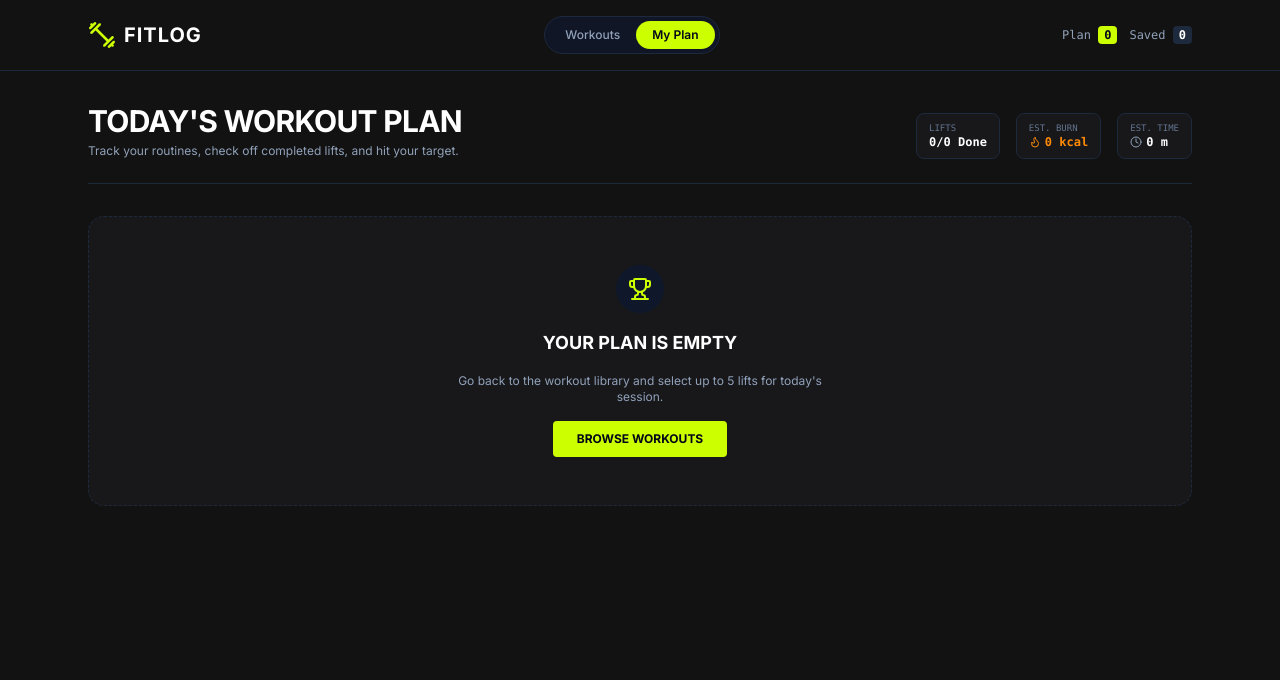
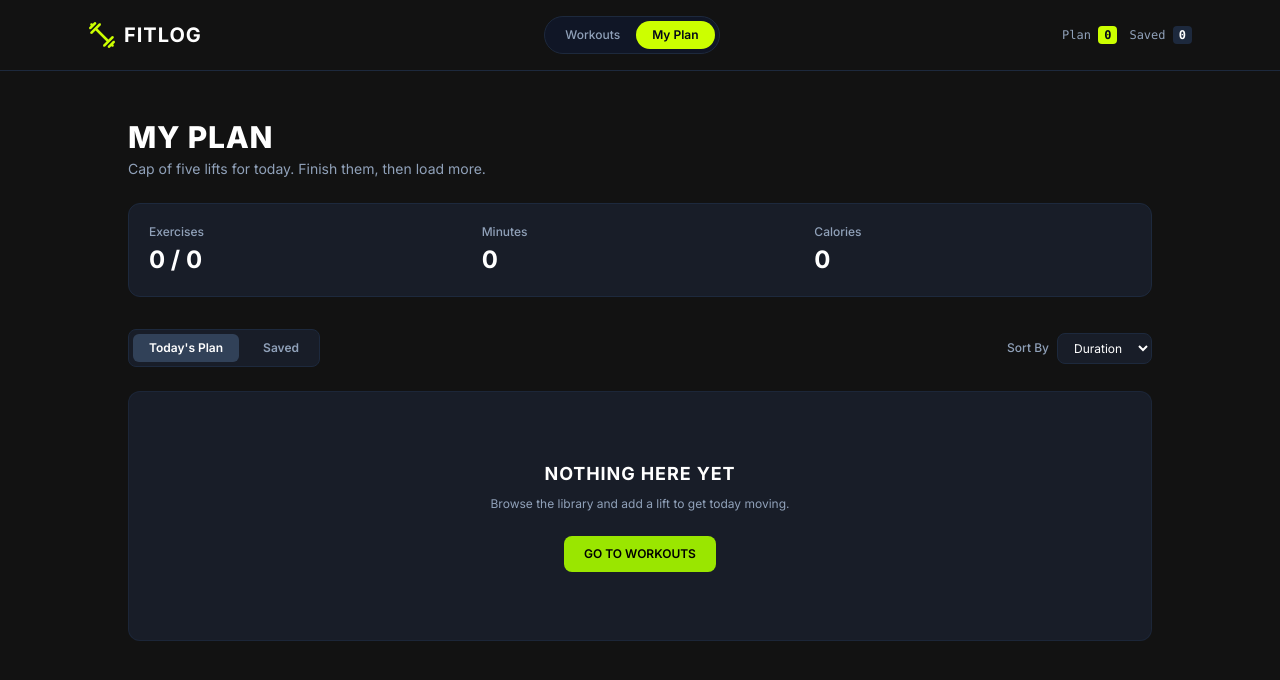
Before and after one commit to MuntasirNafis/my-ass-6, a Next.js app: page /my-plan in a window 1280 px wide. Shown: the top 680 px of the page. Built offline with nearby package versions, Linux system fonts and the light colour scheme.

Commit message:
style: align My Plan page UI with instructor requirements

```diff
--- a/src/app/my-plan/page.tsx
+++ b/src/app/my-plan/page.tsx
@@ -1,113 +1,156 @@
 "use client";
 
 import { usePlan } from "@/context/PlanContext";
+import Link from "next/link";
 import Image from "next/image";
-import Link from "next/link";
-import { Check, Trash2, Flame, Clock, Trophy } from "lucide-react";
+import { Trash2, CheckCircle2 } from "lucide-react";
+import { useState } from "react";
 
-export default function MyPlan() {
-  const { todayPlan, removeFromPlan, toggleMarkAsDone } = usePlan();
+export default function MyPlanPage() {
+  const { todayPlan, toggleMarkAsDone, removeFromPlan } = usePlan();
+  const [activeTab, setActiveTab] = useState<"today" | "saved">("today");
+  const [sortBy, setSortBy] = useState<"duration" | "calories">("duration");
 
+  const completedCount = todayPlan.filter((item) => item.isDone).length;
+  const totalMinutes = todayPlan.reduce((acc, item) => acc + item.duration, 0);
   const totalCalories = todayPlan.reduce((acc, item) => acc + item.caloriesBurned, 0);
-  const totalDuration = todayPlan.reduce((acc, item) => acc + item.duration, 0);
-  const completedCount = todayPlan.filter((item) => item.isDone).length;
+
+  const sortedPlan = [...todayPlan].sort((a, b) => {
+    if (sortBy === "duration") return b.duration - a.duration;
+    return b.caloriesBurned - a.caloriesBurned;
+  });
 
   return (
-    <div className="space-y-8">
-      <div className="flex flex-col md:flex-row justify-between md:items-end gap-4 border-b border-slate-800 pb-6">
+    <div className="max-w-5xl mx-auto py-4">
+      {/* Header */}
+      <div className="mb-6">
+        <h1 className="text-3xl font-extrabold uppercase text-white tracking-wide">
+          MY PLAN
+        </h1>
+        <p className="text-sm text-slate-400 mt-1">
+          Cap of five lifts for today. Finish them, then load more.
+        </p>
+      </div>
+
+      {/* Stats Summary Box */}
+      <div className="bg-[#181d28] border border-slate-800 rounded-xl p-5 mb-8 grid grid-cols-3 gap-4 text-left">
         <div>
-          <h1 className="text-3xl font-bold uppercase text-white tracking-tight">
-            TODAY'S WORKOUT PLAN
-          </h1>
-          <p className="text-slate-400 text-xs mt-1">
-            Track your routines, check off completed lifts, and hit your target.
-          </p>
+          <p className="text-xs text-slate-400 font-medium mb-1">Exercises</p>
+          <p className="text-2xl font-bold text-white">{completedCount} / {todayPlan.length}</p>
         </div>
-
-        {/* Dynamic Metric Summaries */}
-        <div className="flex items-center gap-4 text-xs font-mono">
-          <div className="bg-[#18181b] border border-slate-800 px-3 py-2 rounded-lg">
-            <span className="text-slate-500 uppercase block text-[9px]">Lifts</span>
-            <span className="text-white font-bold">{completedCount}/{todayPlan.length} Done</span>
-          </div>
-          <div className="bg-[#18181b] border border-slate-800 px-3 py-2 rounded-lg">
-            <span className="text-slate-500 uppercase block text-[9px]">Est. Burn</span>
-            <span className="text-orange-400 font-bold flex items-center gap-1">
-              <Flame className="w-3 h-3" /> {totalCalories} kcal
-            </span>
-          </div>
-          <div className="bg-[#18181b] border border-slate-800 px-3 py-2 rounded-lg">
-            <span className="text-slate-500 uppercase block text-[9px]">Est. Time</span>
-            <span className="text-white font-bold flex items-center gap-1">
-              <Clock className="w-3 h-3 text-slate-400" /> {totalDuration} m
-            </span>
-          </div>
+        <div>
+          <p className="text-xs text-slate-400 font-medium mb-1">Minutes</p>
+          <p className="text-2xl font-bold text-white">{totalMinutes}</p>
+        </div>
+        <div>
+          <p className="text-xs text-slate-400 font-medium mb-1">Calories</p>
+          <p className="text-2xl font-bold text-white">{totalCalories}</p>
         </div>
       </div>
 
+      {/* Filter Tabs & Sort Dropdown */}
+      <div className="flex flex-col sm:flex-row items-start sm:items-center justify-between gap-4 mb-6">
+        <div className="flex items-center gap-2 bg-[#181d28] p-1 rounded-lg border border-slate-800">
+          <button
+            onClick={() => setActiveTab("today")}
+            className={`px-4 py-1.5 rounded-md text-xs font-semibold transition ${
+              activeTab === "today"
+                ? "bg-slate-700 text-white"
+                : "text-slate-400 hover:text-white"
+            }`}
+          >
+            Today's Plan
+          </button>
+          <button
+            onClick={() => setActiveTab("saved")}
+            className={`px-4 py-1.5 rounded-md text-xs font-semibold transition ${
+              activeTab === "saved"
+                ? "bg-slate-700 text-white"
+                : "text-slate-400 hover:text-white"
+            }`}
+          >
+            Saved
+          </button>
+        </div>
+
+        <div className="flex items-center gap-2">
+          <label className="text-xs text-slate-400 font-medium">Sort By</label>
+          <select
+            value={sortBy}
+            onChange={(e) => setSortBy(e.target.value as "duration" | "calories")}
+            className="bg-[#181d28] border border-slate-800 text-xs text-white rounded-lg px-3 py-1.5 focus:outline-none focus:border-slate-600"
+          >
+            <option value="duration">Duration</option>
+            <option value="calories">Calories</option>
+          </select>
+        </div>
+      </div>
+
+      {/* Content List / Empty State */}
       {todayPlan.length === 0 ? (
-        <div className="bg-[#18181b] border border-dashed border-slate-800 rounded-2xl p-12 text-center space-y-4">
-          <div className="w-12 h-12 bg-slate-900 rounded-full flex items-center justify-center mx-auto text-[#ccff00]">
-            <Trophy className="w-6 h-6" />
-          </div>
-          <h3 className="text-lg font-bold text-white uppercase">Your plan is empty</h3>
-          <p className="text-slate-400 text-xs max-w-sm mx-auto">
-            Go back to the workout library and select up to 5 lifts for today's session.
+        <div className="bg-[#181d28] border border-slate-800/80 rounded-xl p-12 text-center flex flex-col items-center justify-center min-h-[250px]">
+          <h3 className="text-lg font-bold uppercase tracking-wider text-white mb-2">
+            NOTHING HERE YET
+          </h3>
+          <p className="text-xs text-slate-400 mb-6">
+            Browse the library and add a lift to get today moving.
           </p>
           <Link
             href="/"
-            className="inline-block bg-[#ccff00] text-slate-950 font-bold px-6 py-2.5 rounded text-xs uppercase hover:bg-opacity-90 transition"
+            className="bg-lime-400 hover:bg-lime-500 text-black font-semibold text-xs px-5 py-2.5 rounded-lg transition uppercase"
           >
-            BROWSE WORKOUTS
+            Go to workouts
           </Link>
         </div>
       ) : (
-        <div className="space-y-4">
-          {todayPlan.map((item) => (
+        <div className="space-y-3">
+          {sortedPlan.map((item) => (
             <div
               key={item.id}
-              className={`bg-[#18181b] border rounded-xl p-4 flex items-center justify-between gap-4 transition ${
+              className={`flex items-center justify-between p-4 rounded-xl border transition ${
                 item.isDone
-                  ? "border-[#ccff00]/40 opacity-60 bg-slate-950/50"
-                  : "border-slate-800 hover:border-slate-700"
+                  ? "bg-[#131720] border-slate-800/60 opacity-60"
+                  : "bg-[#181d28] border-slate-800"
               }`}
             >
               <div className="flex items-center gap-4">
                 <button
                   onClick={() => toggleMarkAsDone(item.id)}
-                  className={`w-6 h-6 rounded-md border flex items-center justify-center transition ${
+                  className={`p-1.5 rounded-full transition ${
                     item.isDone
-                      ? "bg-[#ccff00] border-[#ccff00] text-slate-950"
-                      : "border-slate-700 hover:border-[#ccff00]"
+                      ? "text-lime-400 bg-lime-400/10"
+                      : "text-slate-500 hover:text-slate-300"
                   }`}
                 >
-                  {item.isDone && <Check className="w-4 h-4 stroke-[3]" />}
+                  <CheckCircle2 className="w-6 h-6" />
                 </button>
-
-                <div className="relative w-16 h-16 rounded-lg overflow-hidden bg-slate-900 shrink-0">
-                  <Image src={item.image} alt={item.name} fill className="object-cover" />
+                <div className="relative w-12 h-12 rounded-lg overflow-hidden bg-slate-800 flex-shrink-0">
+                  <Image
+                    src={item.image}
+                    alt={item.name}
+                    fill
+                    className="object-cover"
+                  />
                 </div>
-
                 <div>
-                  <h3
-                    className={`font-bold text-sm uppercase ${
-                      item.isDone ? "line-through text-slate-400" : "text-white"
+                  <h4
+                    className={`font-bold text-sm text-white ${
+                      item.isDone ? "line-through text-slate-400" : ""
                     }`}
                   >
                     {item.name}
-                  </h3>
-                  <p className="text-xs text-slate-400 font-mono mt-0.5">
-                    {item.sets} Sets × {item.reps} | {item.duration} min | {item.caloriesBurned} kcal
+                  </h4>
+                  <p className="text-xs text-slate-400">
+                    {item.duration} min • {item.caloriesBurned} kcal
                   </p>
                 </div>
               </div>
 
               <button
                 onClick={() => removeFromPlan(item.id)}
-                className="text-slate-500 hover:text-red-400 transition p-2"
-                title="Remove lift"
+                className="text-slate-500 hover:text-red-400 p-2 transition"
               >
-                <Trash2 className="w-4 h-4" />
+                <Trash2 className="w-5 h-5" />
               </button>
             </div>
           ))}
```
